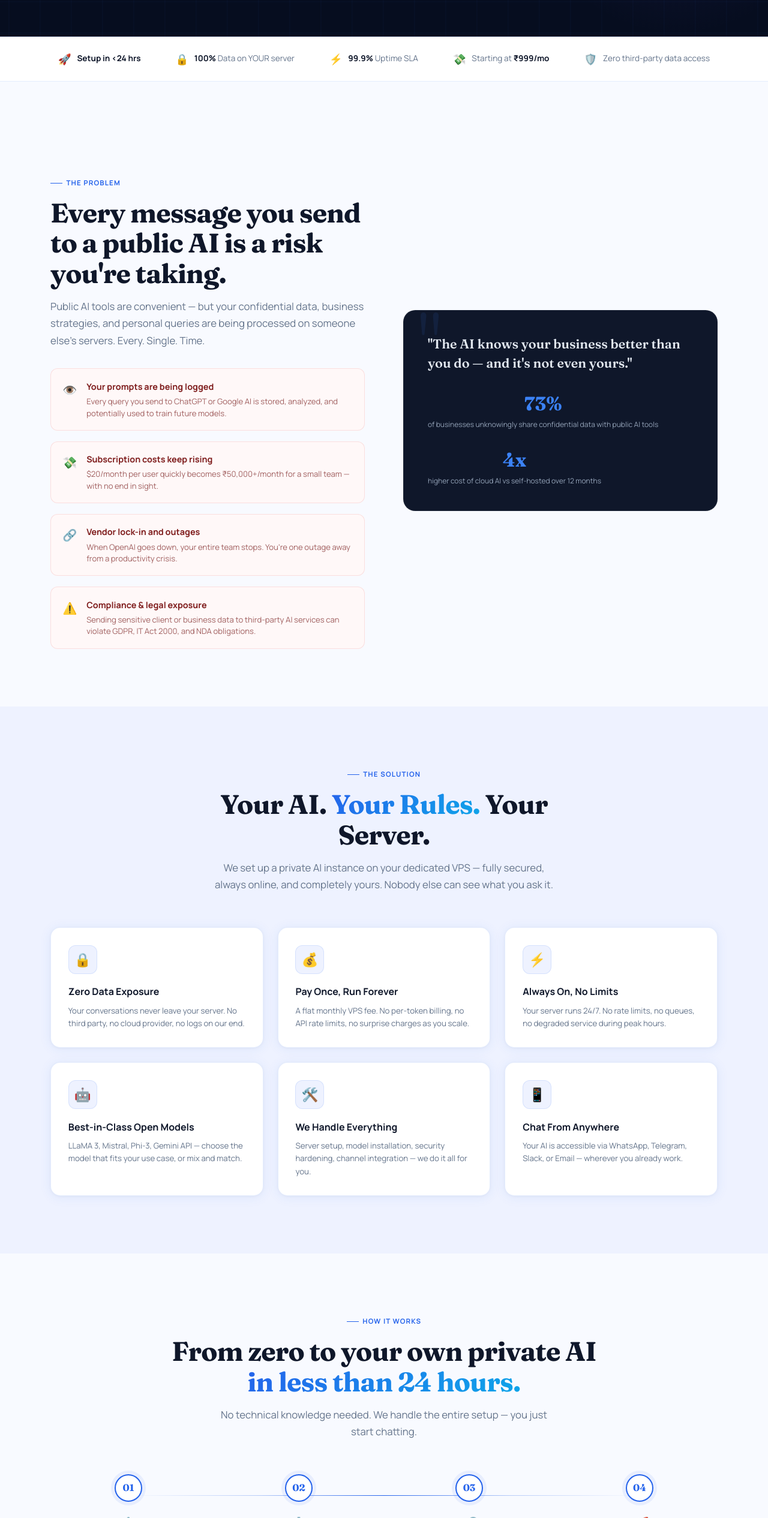
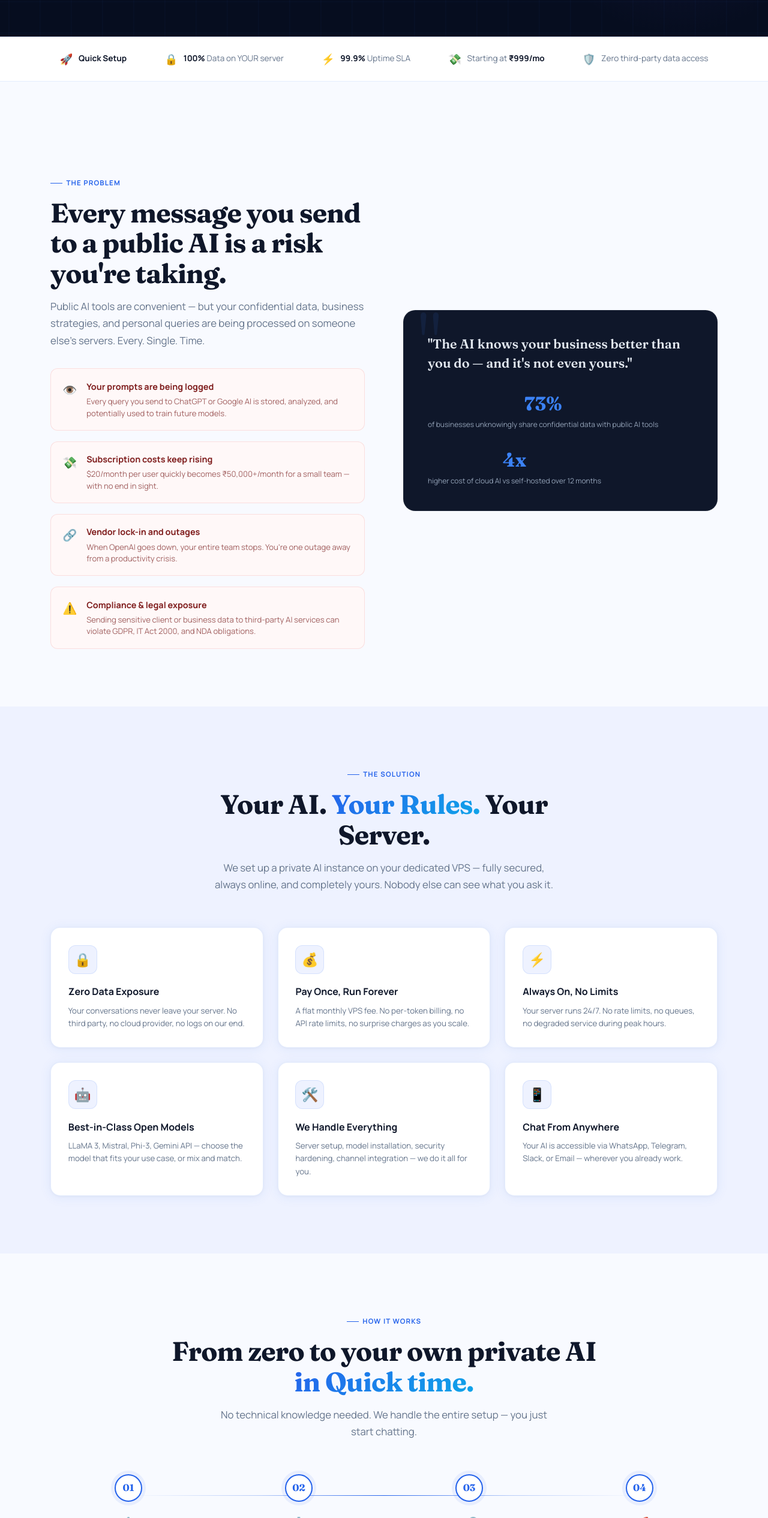
Before and after one commit to AADItec/AADI-CLOUD, a plain HTML site: page index.html in a window 1280 px wide. Shown: the part 896-3427 px from the top of the page at 60% size. Drawn offline with Linux system fonts and the light colour scheme.

Commit message:
Update trust bar and how it works section text

```diff
--- a/index.html
+++ b/index.html
@@ -894,7 +894,7 @@
 <div class="trust-bar">
     <div class="container">
         <div class="trust-inner">
-            <div class="trust-item"><span class="t-icon">🚀</span><span><strong>Setup in &lt;24 hrs</strong></span></div>
+            <div class="trust-item"><span class="t-icon">🚀</span><span><strong>Quick Setup</strong></span></div>
             <div class="trust-item"><span class="t-icon">🔒</span><span><strong>100%</strong> Data on YOUR server</span></div>
             <div class="trust-item"><span class="t-icon">⚡</span><span><strong>99.9%</strong> Uptime SLA</span></div>
             <div class="trust-item"><span class="t-icon">💸</span><span>Starting at <strong>₹999/mo</strong></span></div>
@@ -1001,7 +1001,7 @@
     <div class="container">
         <div style="text-align:center;">
             <div class="sec-label reveal" style="justify-content:center;">How It Works</div>
-            <h2 class="sec-title reveal">From zero to your own private AI<br><span class="grad">in less than 24 hours.</span></h2>
+            <h2 class="sec-title reveal">From zero to your own private AI<br><span class="grad">in Quick time.</span></h2>
             <p class="sec-sub reveal" style="margin:0 auto;">No technical knowledge needed. We handle the entire setup — you just start chatting.</p>
         </div>
         <div class="steps">
```
